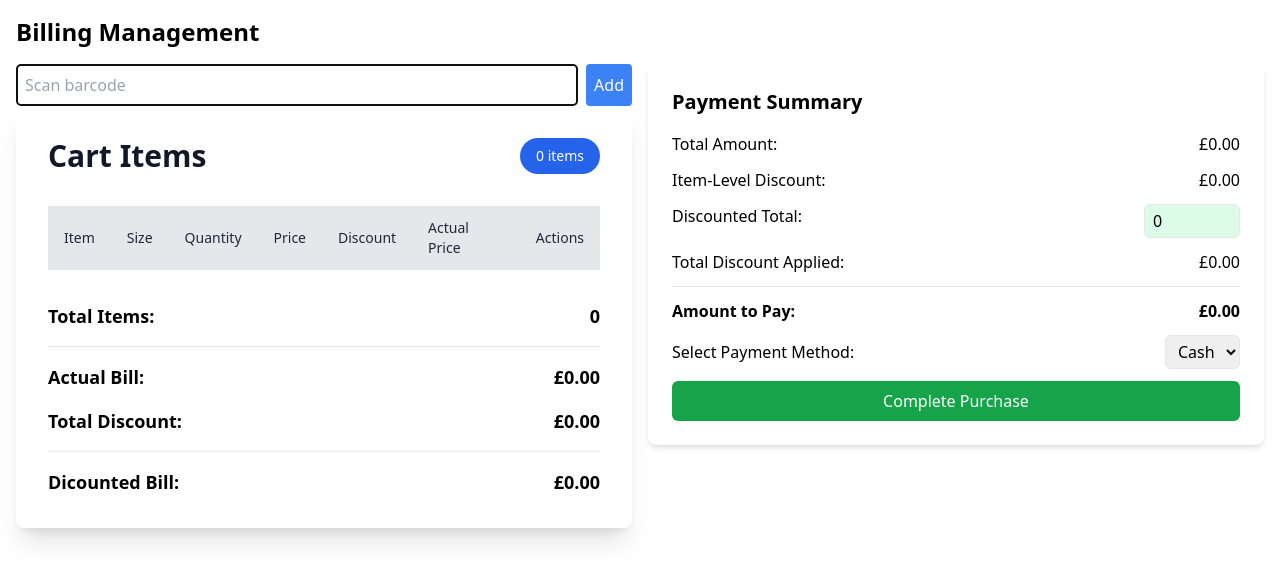
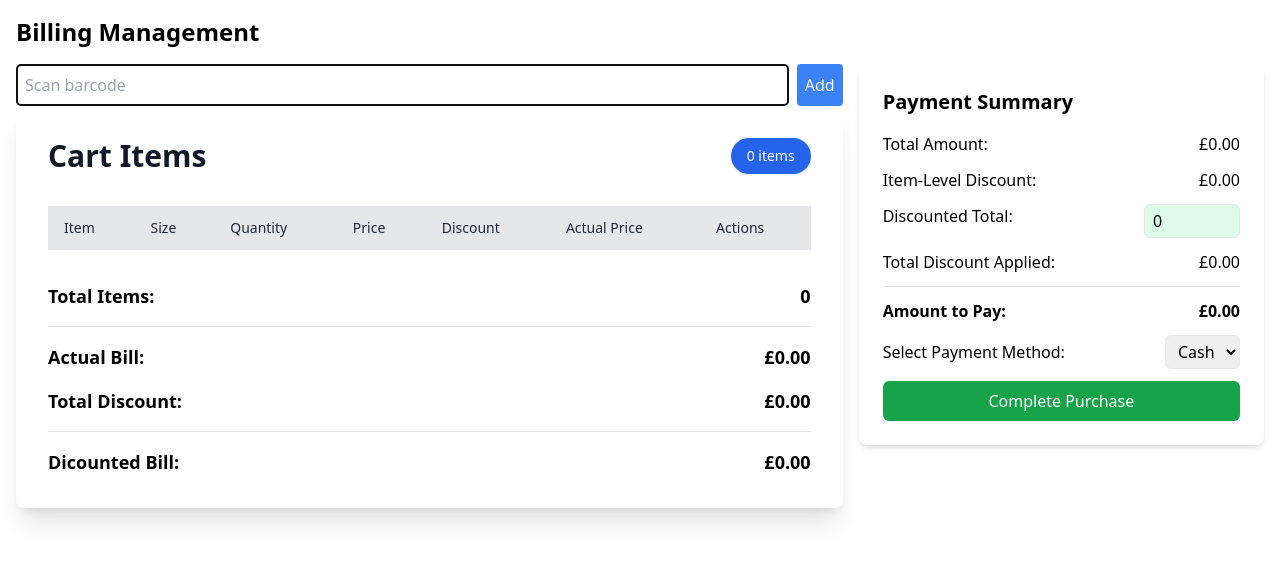
Before and after one commit to ayeshaaamir/retail-epos-frontend, a React (Vite) app in the folder style-mantra-pos/: page /billing in a window 1280 px wide. Shown: the top 582 px of the page. Built offline with nearby package versions, Linux system fonts and the light colour scheme; sample sign-in values are in the browser's storage.

Commit message:
billing UI fixed..

```diff
--- a/style-mantra-pos/src/pages/BillingManagement.jsx
+++ b/style-mantra-pos/src/pages/BillingManagement.jsx
@@ -9,12 +9,12 @@
     <Provider store={store}>
       <div className="p-4">
         <h1 className="text-2xl font-bold mb-4">Billing Management</h1>
-        <div className="grid grid-cols-1 md:grid-cols-2 gap-4">
-          <div>
+        <div className="grid grid-cols-1 md:grid-cols-3 gap-4">
+          <div className="col-span-2">
             <BarcodeInput />
             <Cart />
           </div>
-          <div>
+          <div className="col-span-1">
             <PaymentSummary />
           </div>
         </div>
```
